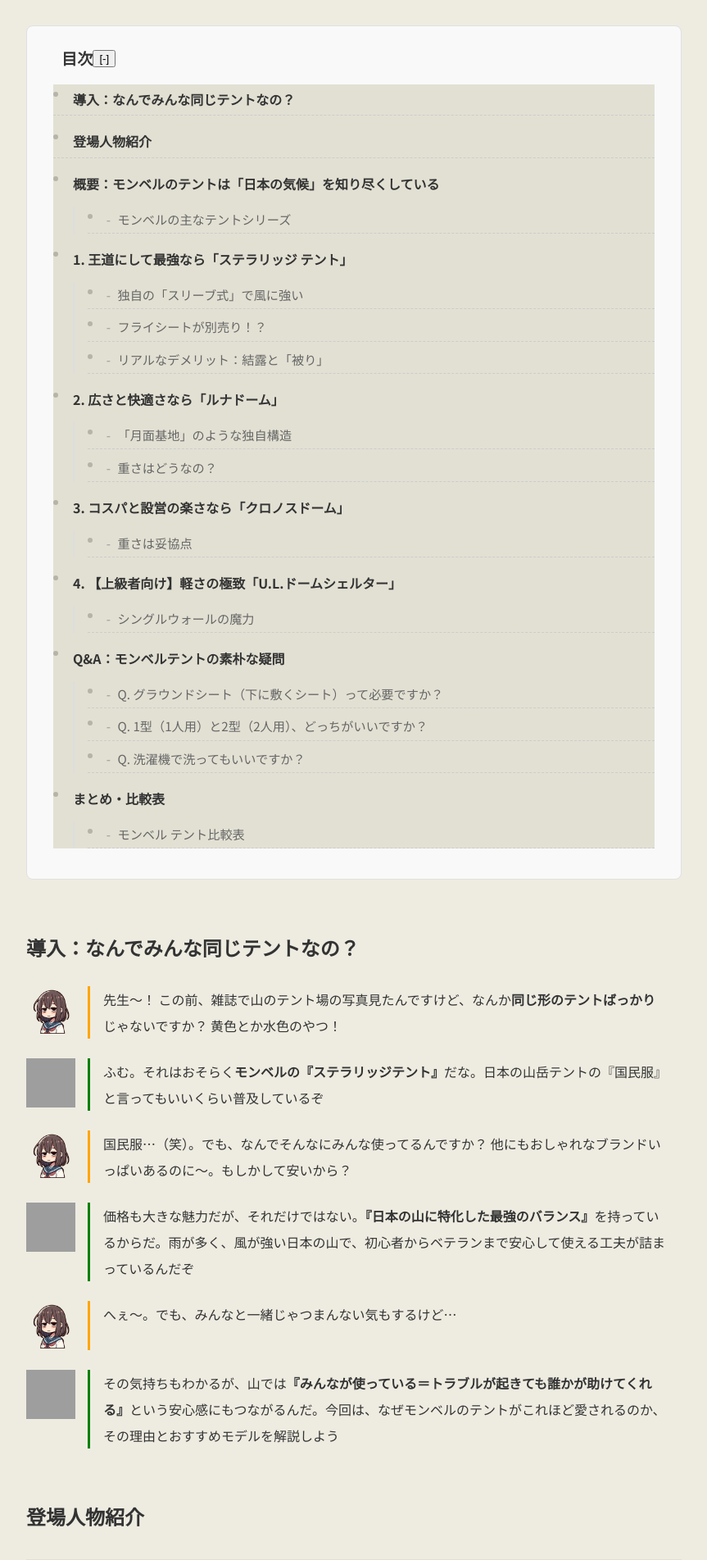
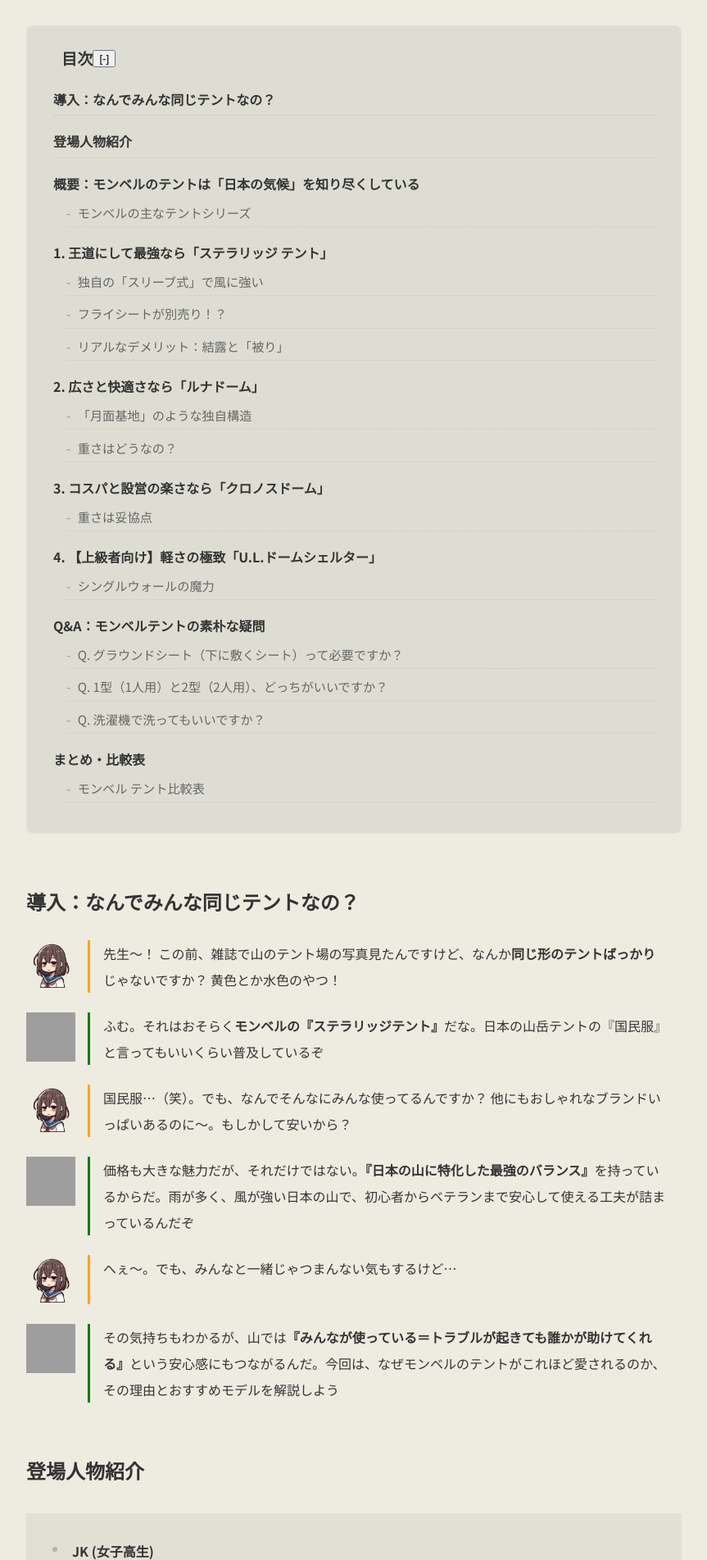
Before and after one commit to skunk0915/treck, a PHP site: page /montbell_stellaridge_guide in a window 1280 px wide. Shown: the part 957-2860 px from the top of the page at 82% size, without its empty margins (208-1071 px from the left). Run offline with PHP 8.4, Linux system fonts and the light colour scheme; the visitor is signed in with stand-in values (Sample User, id 1); data that the repository does not hold is empty; grey boxes are pictures that could not be loaded.

Commit message:
目次css

```diff
--- a/css/style.css
+++ b/css/style.css
@@ -66,6 +66,21 @@
   border-radius: 8px;
   margin-bottom: 2rem;
 }
+.post-content {
+  /* ----------------------------------------------------
+     Case 1: Horizontal Headers (thead th)
+     Always sticky to top.
+  ---------------------------------------------------- */
+  /* ----------------------------------------------------
+     Case 2: Vertical Headers (tbody th)
+     Sticky to left, with width constraint.
+  ---------------------------------------------------- */
+  /* ----------------------------------------------------
+     Intersection (Top-Left Corner) Handling
+     If the table acts as a matrix (has vertical headers),
+     the top-left cell must also stick to the left.
+  ---------------------------------------------------- */
+}
 .post-content img {
   display: block;
   width: 100%;
@@ -119,23 +134,11 @@
   background-color: #f2f2f2;
   font-weight: bold;
 }
-.post-content {
-  /* ----------------------------------------------------
-     Case 1: Horizontal Headers (thead th)
-     Always sticky to top.
-  ---------------------------------------------------- */
-}
 .post-content thead th {
   position: sticky;
   top: 0;
   z-index: 10;
   border-bottom: 2px solid #ddd;
-}
-.post-content {
-  /* ----------------------------------------------------
-     Case 2: Vertical Headers (tbody th)
-     Sticky to left, with width constraint.
-  ---------------------------------------------------- */
 }
 .post-content tbody th {
   position: sticky;
@@ -148,13 +151,6 @@
   white-space: normal;
   /* Allow wrapping for restricted width */
   word-wrap: break-word;
-}
-.post-content {
-  /* ----------------------------------------------------
-     Intersection (Top-Left Corner) Handling
-     If the table acts as a matrix (has vertical headers),
-     the top-left cell must also stick to the left.
-  ---------------------------------------------------- */
 }
 .post-content table:has(tbody th) thead th:first-child {
   position: sticky;
@@ -780,7 +776,7 @@
 }
 
 .toc-container {
-  background: #f9f9f9;
+  background: #deddd3;
   border: 1px solid #e0e0e0;
   border-radius: 8px;
   padding: 1.5rem 2rem;
@@ -805,10 +801,15 @@
   list-style: none;
   padding: 0;
   margin: 0;
+  background: none;
 }
 .toc-container ul > li {
   margin-bottom: 0.8rem;
   font-weight: bold;
+  padding: 0;
+}
+.toc-container ul > li::before {
+  content: none;
 }
 .toc-container ul > li > a {
   color: var(--text-color);
@@ -822,9 +823,7 @@
   color: var(--primary-color);
 }
 .toc-container ul > li ul {
-  margin-top: 0.5rem;
   padding-left: 1rem;
-  border-left: 2px solid #ddd;
 }
 .toc-container ul > li ul li {
   margin-bottom: 0.4rem;
@@ -954,9 +953,8 @@
 }
 .toc-modal ul li ul {
   margin-left: 1rem;
-  padding-left: 0.5rem;
-  border-left: 2px solid #ddd;
-  margin-top: 0.2rem;
+  padding-left: 1rem;
+  border-left: 2px dotted #ddd;
 }
 
 /* Related Article FAB */
@@ -1052,6 +1050,4 @@
 .modal-content .pwa-instruction p strong {
   color: #2e7d32;
   font-size: 1.2em;
-}
-
-/*# sourceMappingURL=style.css.map */
+}/*# sourceMappingURL=style.css.map */
--- a/css/style.scss
+++ b/css/style.scss
@@ -891,7 +891,7 @@
 }
 
 .toc-container {
-    background: #f9f9f9;
+    background: #deddd3;
     border: 1px solid #e0e0e0;
     border-radius: 8px;
     padding: 1.5rem 2rem;
@@ -918,10 +918,16 @@
         list-style: none;
         padding: 0;
         margin: 0;
+        background: none;
 
         >li {
             margin-bottom: 0.8rem;
             font-weight: bold;
+            padding: 0;
+
+            &::before {
+                content: none;
+            }
 
             >a {
                 color: var(--text-color);
@@ -938,10 +944,10 @@
             }
 
             ul {
-                margin-top: 0.5rem;
+                // margin-top: 0.5rem;
                 // margin-left: 1rem;
                 padding-left: 1rem;
-                border-left: 2px solid #ddd;
+                // border-left: 2px solid #ddd;
 
                 li {
                     margin-bottom: 0.4rem;
@@ -1089,9 +1095,10 @@
 
             ul {
                 margin-left: 1rem;
-                padding-left: 0.5rem;
-                border-left: 2px solid #ddd;
-                margin-top: 0.2rem;
+                padding-left: 1rem;
+
+                border-left: 2px dotted #ddd;
+                // margin-top: 0.2rem;
             }
         }
     }
```
Also changed, not shown: 1 other file.
